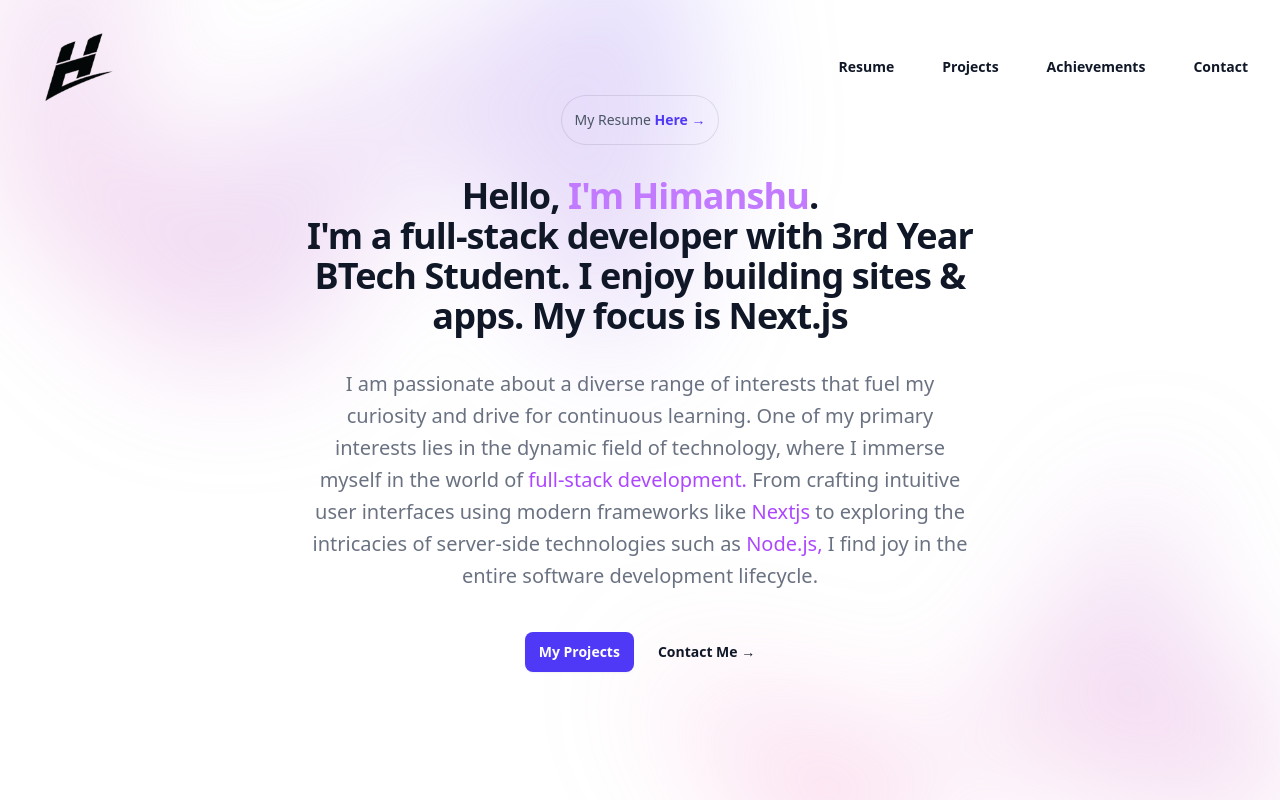
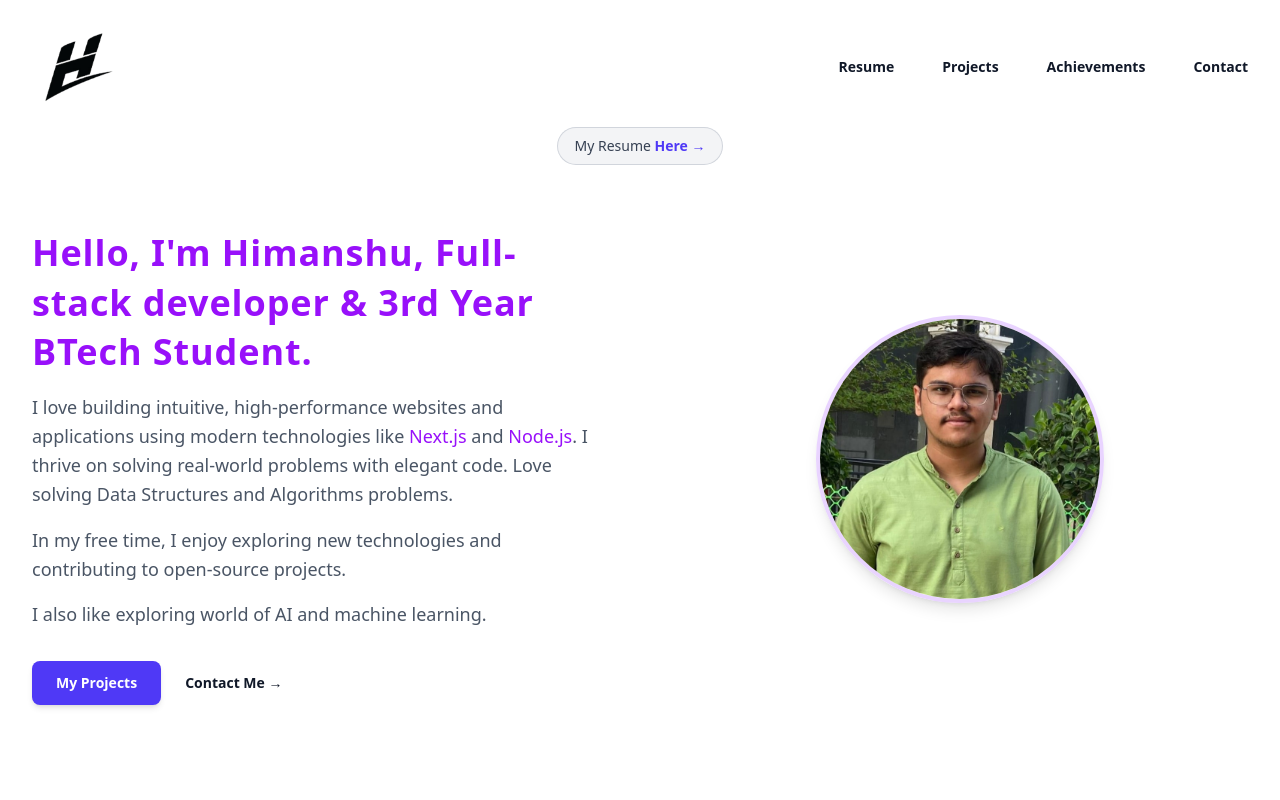
Before and after one commit to HimanshuSolo/my-portfolio, a Next.js app: page / in a window 1280 px wide. Shown: the top 800 px of the page. Built offline with nearby package versions, Linux system fonts and the light colour scheme.

Commit message:
finally updated home page

```diff
--- a/src/app/achievements/page.tsx
+++ b/src/app/achievements/page.tsx
@@ -17,7 +17,7 @@ const navigation = [
 export default function achievements() {
     const [mobileMenuOpen, setMobileMenuOpen] = useState(false)
     return (
-        <div className="bg-white">
+        <div className="bg-white font-cinzel">
             <header className="absolute inset-x-0 top-0 z-50">
                 <nav aria-label="Global" className="flex items-center justify-between p-6 lg:px-8">
                     <div className="flex lg:flex-1">
--- a/src/app/layout.tsx
+++ b/src/app/layout.tsx
@@ -1,4 +1,12 @@
 // src/app/layout.tsx
+import { Cinzel } from 'next/font/google';
+
+const cinzel = Cinzel({
+  subsets: ['latin'],
+  weight: ['400', '700', '900'], // Choose weights you need
+  variable: '--font-cinzel',
+});
+
 export const metadata = {
   title: "Himanshu | Personal Portfolio",
   description: "Himanshu is a 3rd Year UnderGrad Student and passionate in Development.",
@@ -7,9 +15,9 @@ export const metadata = {
 export default function RootLayout({ children }: { children: React.ReactNode }) {
 
   return (
-    <html><body>
-      {children}
-    </body></html>
+    <html lang="en" className={cinzel.variable}>
+      <body className="font-cinzel">{children}</body>
+    </html>
 
   );
 }
--- a/src/app/page.tsx
+++ b/src/app/page.tsx
@@ -15,7 +15,7 @@ export default function Home() {
   const [mobileMenuOpen, setMobileMenuOpen] = useState(false)
 
   return (
-    <div className="bg-white">
+    <div className="bg-white font-cinzel">
       <header className="absolute inset-x-0 top-0 z-50">
         <nav aria-label="Global" className="flex items-center justify-between p-6 lg:px-8">
           <div className="flex lg:flex-1">
--- a/src/components/Dashboard.tsx
+++ b/src/components/Dashboard.tsx
@@ -1,9 +1,9 @@
+import { TextGenerateEffectDemo } from "./TextGenerateEffect"
+
 export default function Example() {
     return (
-
-        <div className="bg-white">
-
-            <div className="relative isolate px-6 pt-14 lg:px-8">
+        <div className="relative bg-white">
+            {/* Decorative background blur */}
             <div
                 aria-hidden="true"
                 className="absolute inset-x-0 -top-40 -z-10 transform-gpu overflow-hidden blur-3xl sm:-top-80"
@@ -13,53 +13,75 @@ export default function Example() {
                         clipPath:
                             'polygon(74.1% 44.1%, 100% 61.6%, 97.5% 26.9%, 85.5% 0.1%, 80.7% 2%, 72.5% 32.5%, 60.2% 62.4%, 52.4% 68.1%, 47.5% 58.3%, 45.2% 34.5%, 27.5% 76.7%, 0.1% 64.9%, 17.9% 100%, 27.6% 76.8%, 76.1% 97.7%, 74.1% 44.1%)',
                     }}
-                        className="relative left-[calc(50%-11rem)] aspect-1155/678 w-144.5 -translate-x-1/2 rotate-30 bg-linear-to-tr from-[#ff80b5] to-[#9089fc] opacity-30 sm:left-[calc(50%-30rem)] sm:w-288.75"
+                    className="relative left-1/2 aspect-[1155/678] w-[72rem] -translate-x-1/2 rotate-[30deg] bg-gradient-to-tr from-[#ff80b5] to-[#9089fc] opacity-30 sm:w-[100rem]"
                 />
             </div>
-                <div className="mx-auto max-w-2xl py-32 sm:py-48 lg:py-10">
-                    <div className="hidden sm:mb-8 sm:flex sm:justify-center">
-                        <div className="relative rounded-full px-3 py-1 text-sm/10 text-gray-600 ring-1 ring-gray-900/10 hover:ring-gray-900/20">
+
+            {/* Main content container */}
+            <div className="relative isolate px-6 pt-20 pb-32 lg:px-8 lg:pt-32">
+                {/* Resume badge */}
+                <div className="flex justify-center mb-12">
+                    <div className="rounded-full bg-gray-100 px-4 py-2 text-sm font-medium text-gray-700 ring-1 ring-gray-300 hover:ring-purple-300 transition">
                         My Resume{' '}
-                            <a href="https://drive.google.com/file/d/1bZQov2p7FEoFg6r7OAeLDQKRi0RjqjE_/view?usp=sharing" className="font-semibold text-indigo-600">
-                                <span aria-hidden="true" className="absolute inset-0" />
-                                Here <span aria-hidden="true">&rarr;</span>
+                        <a
+                            href="https://drive.google.com/file/d/1bZQov2p7FEoFg6r7OAeLDQKRi0RjqjE_/view?usp=sharing"
+                            className="text-indigo-600 hover:text-indigo-700 font-semibold"
+                            target="_blank"
+                            rel="noopener noreferrer"
+                        >
+                            Here →
                         </a>
                     </div>
                 </div>
-                    <div className="text-center">
-                        <h1 className="text-sm font-semibold tracking-tight text-balance text-gray-900 sm:text-4xl">
-                            Hello, <span className="text-purple-400">I&apos;m Himanshu</span>.
-                            <br />
-                            I&apos;m a full-stack developer with
-                            3rd Year BTech Student. I enjoy
-                            building sites &amp; apps. My focus is
-                            Next.js
+
+                {/* Hero section grid */}
+                <div className="mx-auto max-w-7xl flex flex-col-reverse lg:flex-row items-center justify-between gap-16 px-4 lg:px-0">
+                    {/* Left: Intro */}
+                    <div className="w-full lg:w-1/2 text-center lg:text-left">
+                        <h1 className="text-4xl sm:text-5xl font-bold tracking-tight text-gray-900 leading-tight">
+                            <TextGenerateEffectDemo />
                         </h1>
-                        <p className="mt-8 text-lg font-medium text-pretty text-gray-500 sm:text-xl/8">
-                            I am passionate about a diverse range of interests that fuel my
-                            curiosity and drive for continuous learning. One of my primary
-                            interests lies in the dynamic field of technology, where I immerse
-                            myself in the world of
-                            <span className="dark:text-teal-300 text-purple-500 poppins"> full-stack development.</span> From
-                            crafting intuitive user interfaces using modern frameworks like{" "}
-                            <span className="dark:text-teal-300 text-purple-500 poppins">Nextjs</span> to exploring the
-                            intricacies of server-side technologies such as
-                            <span className="dark:text-teal-300 text-purple-500 poppins"> Node.js,</span> I find joy in the
-                            entire software development lifecycle.
+                        <p className="mt-4 text-lg text-gray-600 leading-relaxed">
+                            I love building intuitive, high-performance websites and applications using modern
+                            technologies like <span className="text-purple-600 font-medium">Next.js</span> and{' '}
+                            <span className="text-purple-600 font-medium">Node.js</span>. I thrive on solving real-world problems with elegant code. Love solving Data Structures and Algorithms problems.
                         </p>
-                        <div className="mt-10 flex items-center justify-center gap-x-6">
+                        <p className="mt-4 text-lg text-gray-600 leading-relaxed">
+                            In my free time, I enjoy exploring new technologies and contributing to open-source projects.
+                        </p>
+                        <p className="mt-4 text-lg text-gray-600 leading-relaxed">
+                            I also like exploring world of AI and machine learning.
+                        </p>
+
+                        {/* CTA buttons */}
+                        <div className="mt-8 flex flex-col sm:flex-row items-center gap-4 sm:gap-6 justify-center lg:justify-start">
                             <a
                                 href="projects"
-                                className="rounded-md bg-indigo-600 px-3.5 py-2.5 text-sm font-semibold text-white shadow-xs hover:bg-indigo-500 focus-visible:outline-2 focus-visible:outline-offset-2 focus-visible:outline-indigo-600"
+                                className="rounded-md bg-indigo-600 px-6 py-3 text-sm font-semibold text-white shadow-md hover:bg-indigo-700 transition"
                             >
                                 My Projects
                             </a>
-                            <a href="contact" className="text-sm/6 font-semibold text-gray-900">
-                                Contact Me <span aria-hidden="true">→</span>
+                            <a
+                                href="contact"
+                                className="text-sm font-semibold text-gray-900 hover:text-indigo-600 transition"
+                            >
+                                Contact Me →
                             </a>
                         </div>
                     </div>
+
+                    {/* Right: Profile Image */}
+                    <div className="w-full lg:w-1/2 flex justify-center">
+                        <img
+                            src="/portfoliophoto.jpg" // make sure it's in the public/ folder
+                            alt="Himanshu Profile"
+                            className="w-64 h-64 sm:w-72 sm:h-72 rounded-full object-cover border-4 border-purple-200 shadow-lg hover:shadow-xl transition duration-300"
+                        />
                     </div>
+                </div>
+            </div>
+
+            {/* Bottom blur */}
             <div
                 aria-hidden="true"
                 className="absolute inset-x-0 top-[calc(100%-13rem)] -z-10 transform-gpu overflow-hidden blur-3xl sm:top-[calc(100%-30rem)]"
@@ -69,10 +91,9 @@ export default function Example() {
                         clipPath:
                             'polygon(74.1% 44.1%, 100% 61.6%, 97.5% 26.9%, 85.5% 0.1%, 80.7% 2%, 72.5% 32.5%, 60.2% 62.4%, 52.4% 68.1%, 47.5% 58.3%, 45.2% 34.5%, 27.5% 76.7%, 0.1% 64.9%, 17.9% 100%, 27.6% 76.8%, 76.1% 97.7%, 74.1% 44.1%)',
                     }}
-                        className="relative left-[calc(50%+3rem)] aspect-1155/678 w-144.5 -translate-x-1/2 bg-linear-to-tr from-[#ff80b5] to-[#9089fc] opacity-30 sm:left-[calc(50%+36rem)] sm:w-288.75"
+                    className="relative left-1/2 aspect-[1155/678] w-[72rem] -translate-x-1/2 bg-gradient-to-tr from-[#ff80b5] to-[#9089fc] opacity-30 sm:w-[100rem]"
                 />
             </div>
         </div>
-        </div>
-    )
+    );
 }
--- /dev/null
+++ b/src/components/TextGenerateEffect.tsx
@@ -0,0 +1,8 @@
+"use client";
+import { TextGenerateEffect } from "@/components/ui/text-generate-effect"
+
+const words = `Hello, I'm Himanshu, Full-stack developer & 3rd Year BTech Student.`;
+
+export function TextGenerateEffectDemo() {
+  return <TextGenerateEffect words={words} />;
+}
--- /dev/null
+++ b/src/components/ui/text-generate-effect.tsx
@@ -0,0 +1,62 @@
+"use client";
+import { useEffect } from "react";
+import { motion, stagger, useAnimate } from "motion/react";
+import { cn } from "@/lib/utils";
+
+export const TextGenerateEffect = ({
+  words,
+  className,
+  filter = true,
+  duration = 0.5,
+}: {
+  words: string;
+  className?: string;
+  filter?: boolean;
+  duration?: number;
+}) => {
+  const [scope, animate] = useAnimate();
+  let wordsArray = words.split(" ");
+  useEffect(() => {
+    animate(
+      "span",
+      {
+        opacity: 1,
+        filter: filter ? "blur(0px)" : "none",
+      },
+      {
+        duration: duration ? duration : 1,
+        delay: stagger(0.2),
+      }
+    );
+  }, [scope.current]);
+
+  const renderWords = () => {
+    return (
+      <motion.div ref={scope}>
+        {wordsArray.map((word, idx) => {
+          return (
+            <motion.span
+              key={word + idx}
+              className="dark:text-white text-purple-600 opacity-0 "
+              style={{
+                filter: filter ? "blur(10px)" : "none",
+              }}
+            >
+              {word}{" "}
+            </motion.span>
+          );
+        })}
+      </motion.div>
+    );
+  };
+
+  return (
+    <div className="font-bold font-cinzel">
+  <div className="mt-4">
+    <div className="dark:text-white text-cyan-500 text-4xl leading-snug tracking-wide">
+      {renderWords()}
+    </div>
+  </div>
+</div>
+  );
+};
--- a/tailwind.config.js
+++ b/tailwind.config.js
@@ -1,5 +1,5 @@
 // tailwind.config.js
-const {heroui} = require("@heroui/theme");
+const { heroui } = require("@heroui/theme");
 
 /** @type {import('tailwindcss').Config} */
 module.exports = {
@@ -7,7 +7,11 @@ module.exports = {
     "./node_modules/@heroui/theme/dist/components/(card|ripple).js",
   ],
   theme: {
-    extend: {},
+    extend: {
+      fontFamily: {
+        cinzel: ['var(--font-cinzel)'],
+      },
+    },
   },
   darkMode: "class",
   plugins: [heroui()],
```
Also changed, not shown: public/portfoliophoto.jpg (added). Lines whose indentation alone changed are shown as unchanged.
